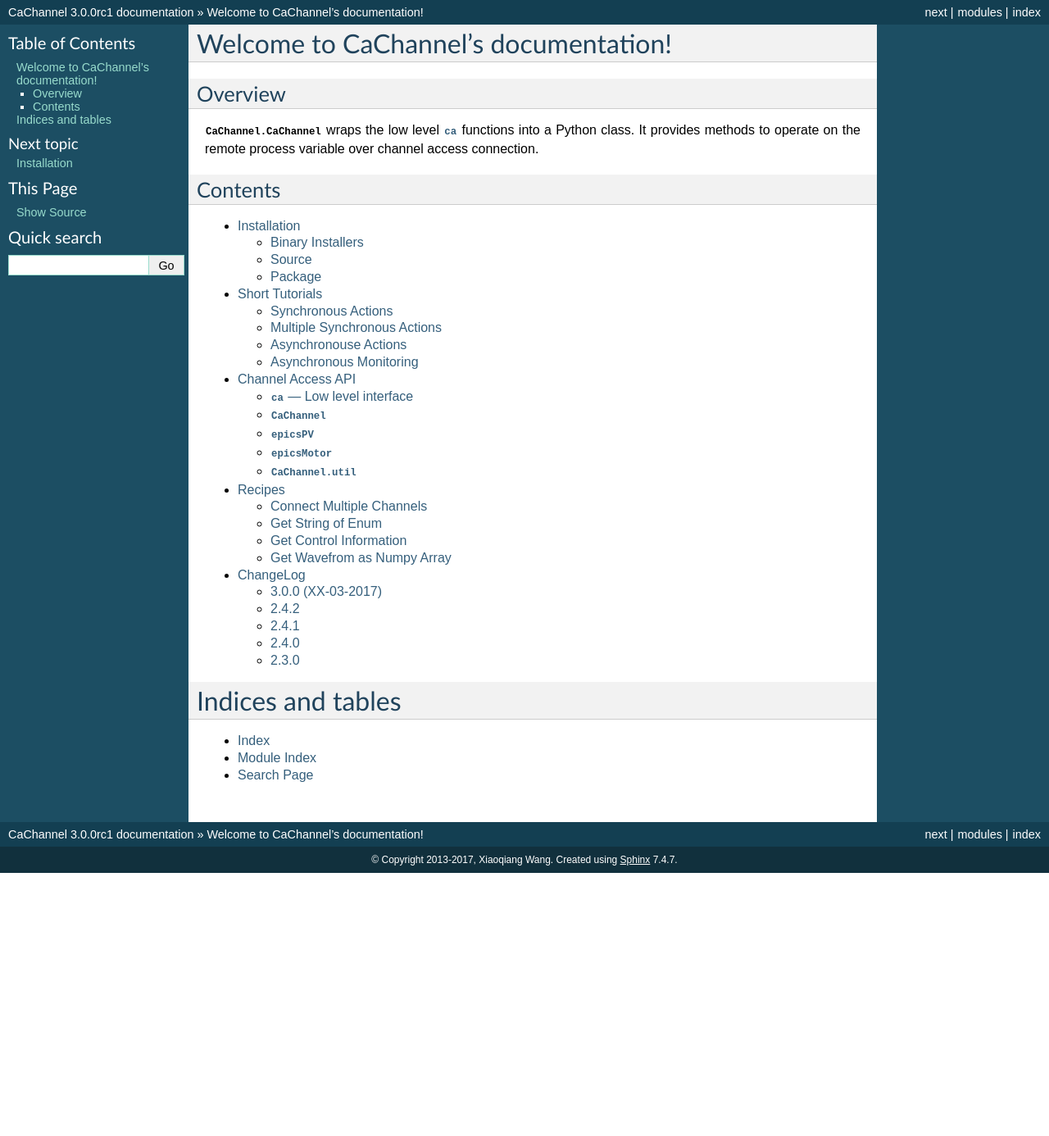
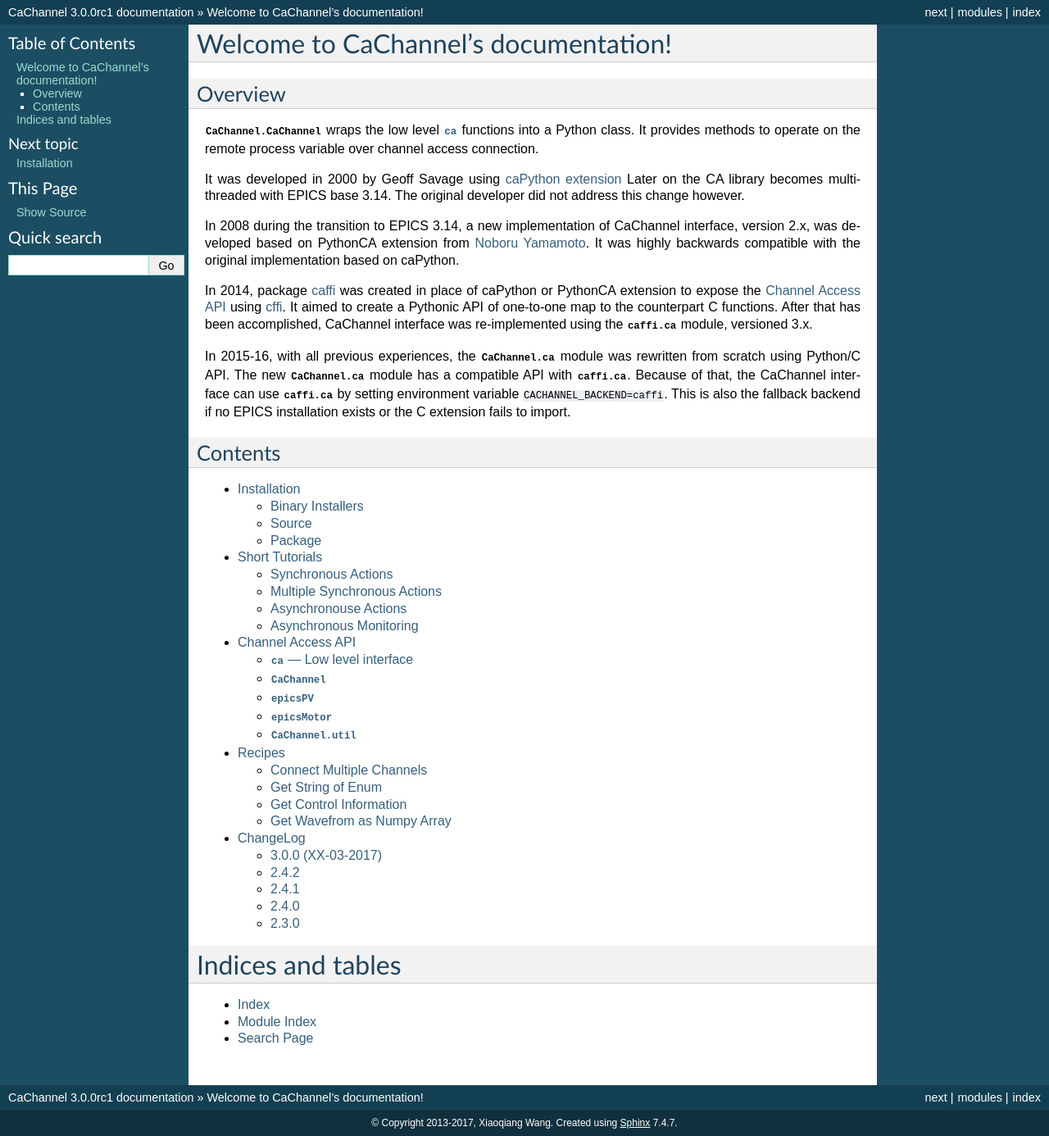
Before and after one commit to CaChannel/CaChannel, a Sphinx documentation site: the page built from docs/source/index.rst, in a window 1280 px wide. Shown: the whole page at 82% size. Built offline with Sphinx 7.4.7, drawn with Linux system fonts in a browser that asks for light colours; before the commit the page ends 1065 px from its top, so only the background shows below that.

Commit message:
use intersphinx to refer to caffi.ca module

```diff
--- a/docs/source/cachannel.rst
+++ b/docs/source/cachannel.rst
@@ -20,7 +20,7 @@
    :synopsis: Low level operation to channel access C library
 
 This is a module to present the interface of low level channel access C library.
-It has the same API as module `caffi.ca <http://caffi.readthedocs.io/en/latest/api.html>`_.
+It has the same API as module :mod:`caffi.ca`.
 
 Data Types
 ^^^^^^^^^^
--- a/docs/source/conf.py
+++ b/docs/source/conf.py
@@ -34,7 +34,9 @@
 
 # Add any Sphinx extension module names here, as strings. They can be extensions
 # coming with Sphinx (named 'sphinx.ext.*') or your custom ones.
-extensions = ['sphinx.ext.autodoc', 'sphinx.ext.viewcode']
+extensions = ['sphinx.ext.autodoc', 'sphinx.ext.viewcode', 'sphinx.ext.intersphinx']
+
+intersphinx_mapping = {'caffi': ('https://caffi.readthedocs.io/en/latest/', None)}
 
 # Add any paths that contain templates here, relative to this directory.
 templates_path = ['_templates']
--- a/docs/source/index.rst
+++ b/docs/source/index.rst
@@ -7,6 +7,22 @@
 :class:`CaChannel.CaChannel` wraps the low level :mod:`ca` functions into a Python class. It provides methods
 to operate on the remote process variable over channel access connection.
 
+It was developed in 2000 by Geoff Savage using `caPython extension <http://d0server1.fnal.gov/users/savage/www/caPython/caPython.html>`_
+Later on the CA library becomes multi-threaded with EPICS base 3.14. The original developer did not address this change however.
+
+In 2008 during the transition to EPICS 3.14, a new implementation of CaChannel interface, version 2.x,  was developed based on
+PythonCA extension from `Noboru Yamamoto <http://www-acc.kek.jp/EPICS_Gr/products.html>`_. It was highly backwards compatible with
+the original implementation based on caPython.
+
+In 2014, package `caffi <https://github.com/CaChannel/caffi>`_ was created in place of caPython or PythonCA extension to expose
+the `Channel Access API <http://www.aps.anl.gov/epics/base/R3-14/12-docs/CAref.html>`_ using `cffi <https://pypi.python.org/pypi/cffi>`_.
+It aimed to create a Pythonic API of one-to-one map to the counterpart C functions.
+After that has been accomplished, CaChannel interface was re-implemented using the :mod:`caffi.ca` module, versioned 3.x.
+
+In 2015-16, with all previous experiences, the :mod:`CaChannel.ca` module was rewritten from scratch using Python/C API.
+The new :mod:`CaChannel.ca` module has a compatible API with :mod:`caffi.ca`. Because of that, the CaChannel interface can use
+:mod:`caffi.ca` by setting environment variable ``CACHANNEL_BACKEND=caffi``. This is also the fallback backend if no EPICS installation
+exists or the C extension fails to import.
 
 Contents
 --------
```
